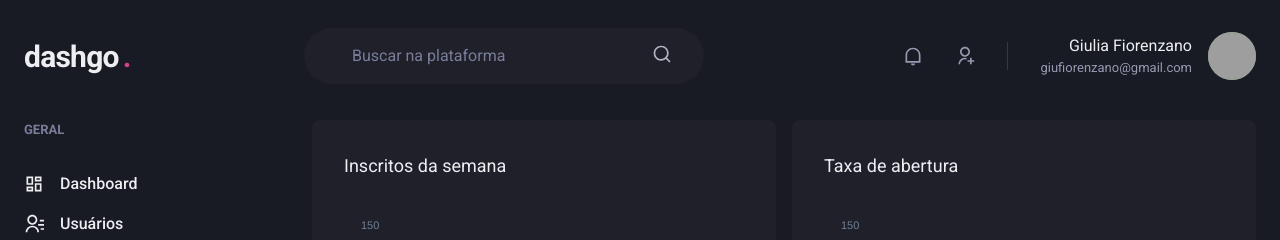
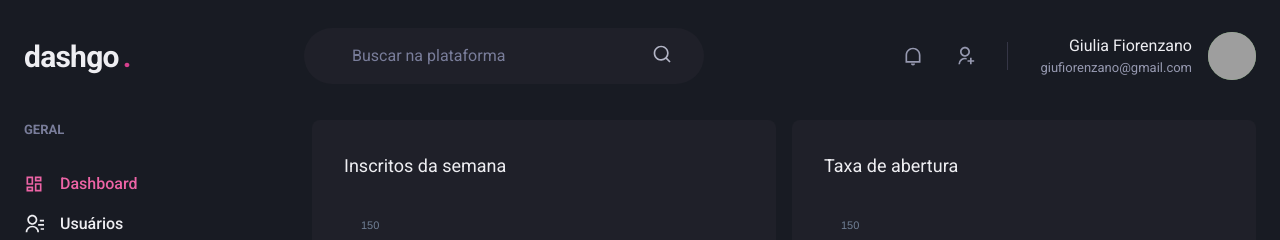
Before and after one commit to giufiorenzano/dashgo, a Next.js app: page /dashboard in a window 1280 px wide. Shown: the top 240 px of the page. Built offline with nearby package versions, Linux system fonts and the light colour scheme; grey boxes are pictures that could not be loaded.

Commit message:
feat: separando link ativo em componente

```diff
--- /dev/null
+++ b/src/components/ActiveLink.tsx
@@ -0,0 +1,30 @@
+import Link, { LinkProps } from "next/link";
+import { useRouter } from "next/router";
+import { cloneElement, ReactElement } from "react";
+
+interface ActiveLinkProps extends LinkProps {
+    children: ReactElement;
+    shouldMatchExactHref?: boolean
+}
+
+export function ActiveLink({children, shouldMatchExactHref = false, ...rest}: ActiveLinkProps) {
+    const { asPath } = useRouter()
+
+    let isActive = false
+
+    if(shouldMatchExactHref && (asPath === rest.href || asPath === rest.as)) {
+        isActive = true
+    }
+
+    if(!shouldMatchExactHref && (asPath.startsWith(String(rest.href)) || asPath.startsWith(String(rest.as)) )) {
+        isActive = true
+    }
+
+    return (
+        <Link {...rest}>
+            {cloneElement(children, {
+                color:  isActive ? "pink.400" : "gray.50"
+            })}
+        </Link>
+    )
+}
--- a/src/components/Sidebar/NavLink.tsx
+++ b/src/components/Sidebar/NavLink.tsx
@@ -1,16 +1,22 @@
-import { Icon, Text, Link, LinkProps as ChakraLinkProps } from "@chakra-ui/react";
+import { Icon, Text, Link as ChakraLink, LinkProps as ChakraLinkProps } from "@chakra-ui/react";
 import { ElementType } from "react";
+
+import { ActiveLink } from "../ActiveLink";
 
 interface NavLinkProps extends ChakraLinkProps {
     icon: ElementType;
     children: string;
+    href: string;
 }
 
-export function NavLink({icon, children, ...rest}: NavLinkProps) {
+export function NavLink({icon, href, children, ...rest}: NavLinkProps) {
     return (
-        <Link display="flex" alignItems="center" {...rest}>
+        <ActiveLink href={href} passHref>
+        <ChakraLink display="flex" alignItems="center" {...rest}>
             <Icon as={icon} fontSize="20" />
             <Text ml="4" fontWeight="medium">{children}</Text>
-        </Link>
+        </ChakraLink>
+        </ActiveLink>
+
     )
 }
--- a/src/components/Sidebar/SidebarNav.tsx
+++ b/src/components/Sidebar/SidebarNav.tsx
@@ -8,22 +8,22 @@ export function SidebarNav() {
     return (
         <Stack spacing="12" align="flex-start">
         <NavSection title="GERAL">
-            <NavLink icon={RiDashboardLine}>
+            <NavLink icon={RiDashboardLine} href="/dashboard">
                 Dashboard
             </NavLink>
 
-            <NavLink icon={RiContactsLine}>
+            <NavLink icon={RiContactsLine} href="/users">
                 Usuários
             </NavLink>
 
         </NavSection>
         <NavSection title="AUTOMAÇÃO">
 
-            <NavLink icon={RiInputMethodLine}>
+            <NavLink icon={RiInputMethodLine} href="/forms">
                 Formulários
             </NavLink>
 
-            <NavLink icon={RiGitMergeLine}>
+            <NavLink icon={RiGitMergeLine} href="/automation">
                 Automação
             </NavLink>
 
--- a/src/pages/users/index.tsx
+++ b/src/pages/users/index.tsx
@@ -1,4 +1,5 @@
 import { Box, Button, Checkbox, Flex, Heading, Icon, Table, Tbody, Td, Text, Th, Thead, Tr, useBreakpointValue } from "@chakra-ui/react";
+import Link from "next/link";
 import { RiAddLine, RiPencilLine } from "react-icons/ri";
 import { Header } from "../../components/Header";
 import { Pagination } from "../../components/Pagination";
@@ -23,6 +24,7 @@ export default function UserList() {
                             Usuários
                         </Heading>
 
+                        <Link href="/users/create" passHref>
                             <Button
                                 as="a"
                                 size="sm"
@@ -32,6 +34,8 @@ export default function UserList() {
                             >
                                 Criar novo
                             </Button>
+                        </Link>
+
                     </Flex>
 
                     <Table colorScheme="whiteAlpha">
```
Also changed, not shown: src/pages/users/create.tsx (+8 -4 lines). Lines whose indentation alone changed are shown as unchanged.
